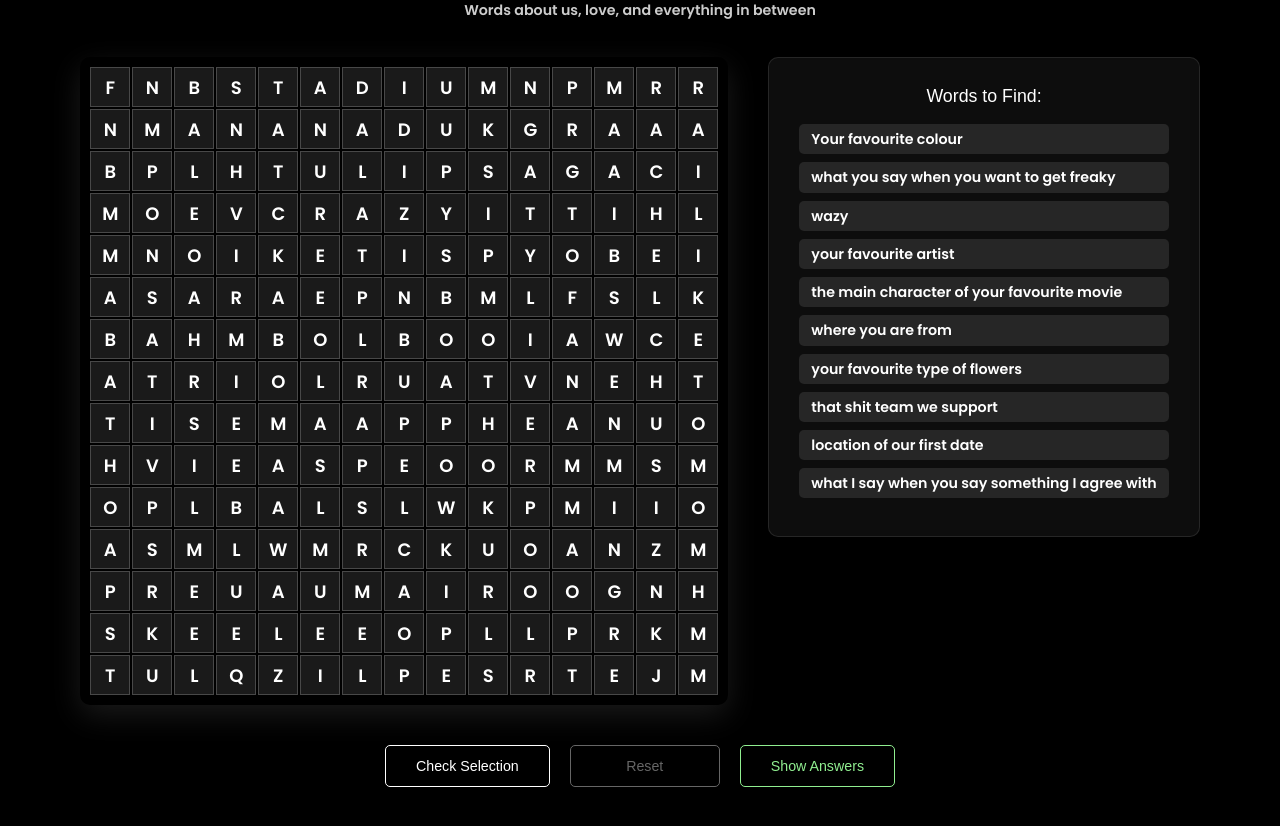
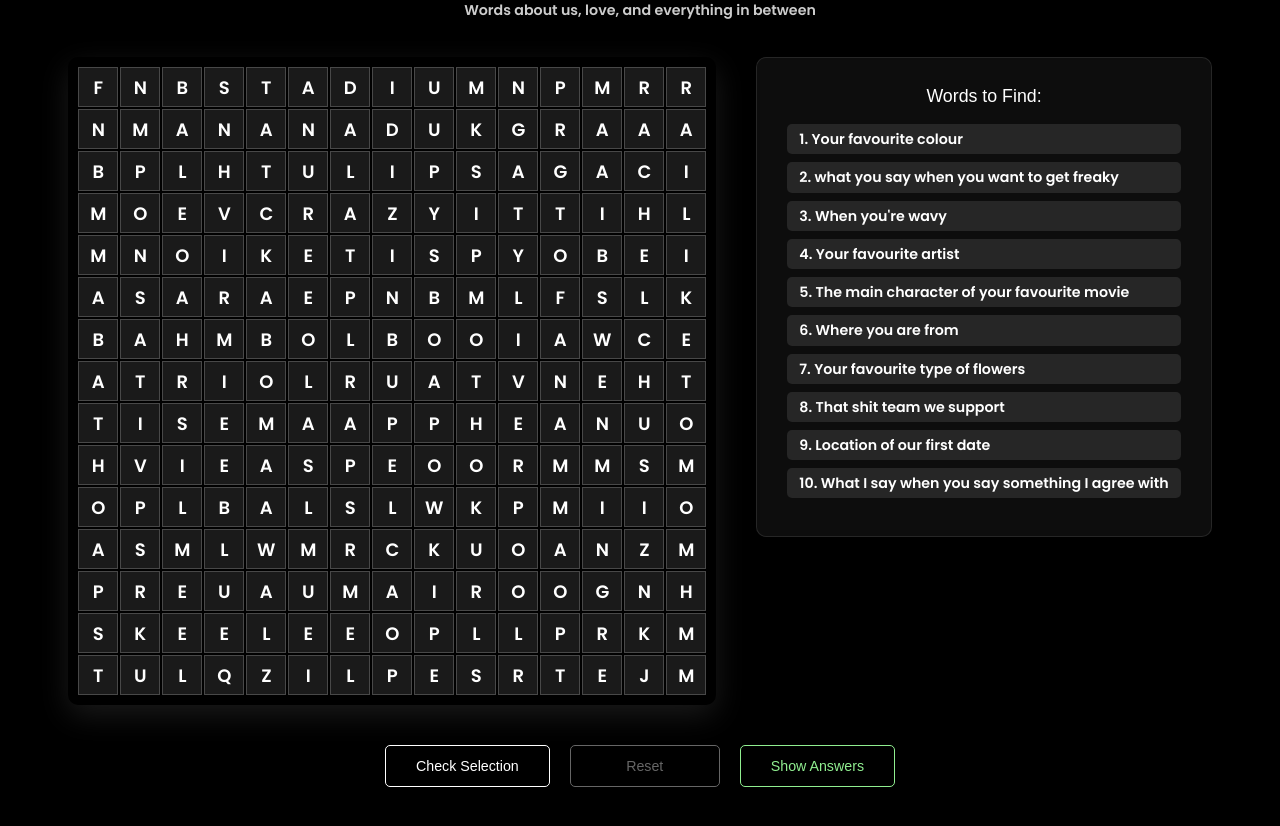
Before and after one commit to kvmnisi/myO2, a website: page index.html in a window 1280 px wide. Shown: the part 1000-1826 px from the top of the page. Drawn offline with nearby package versions, Linux system fonts and the light colour scheme; a web font is replaced by a local one.

Commit message:
numbered

```diff
--- a/index.html
+++ b/index.html
@@ -72,16 +72,16 @@
                 <div class="word-list">
                     <h3 class="btn-1">Words to Find:</h3>
                     <ul id="word-list">
-                        <li class="desc-2">Your favourite colour</li>
-                        <li class="desc-2">what you say when you want to get freaky</li>
-                        <li class="desc-2">wazy</li>
-                        <li class="desc-2">your favourite artist</li>
-                        <li class="desc-2">the main character of your favourite movie</li>
-                        <li class="desc-2">where you are from</li>
-                        <li class="desc-2">your favourite type of flowers</li>
-                        <li class="desc-2">that shit team we support</li>
-                        <li class="desc-2">location of our first date</li>
-                        <li class="desc-2">what I say when you say something I agree with</li>
+                        <li class="desc-2">1. Your favourite colour</li>
+                        <li class="desc-2">2. what you say when you want to get freaky</li>
+                        <li class="desc-2">3. When you're wavy</li>
+                        <li class="desc-2">4. Your favourite artist</li>
+                        <li class="desc-2">5. The main character of your favourite movie</li>
+                        <li class="desc-2">6. Where you are from</li>
+                        <li class="desc-2">7. Your favourite type of flowers</li>
+                        <li class="desc-2">8. That shit team we support</li>
+                        <li class="desc-2">9. Location of our first date</li>
+                        <li class="desc-2">10. What I say when you say something I agree with</li>
                     </ul>
                 </div>
             </div>
```
